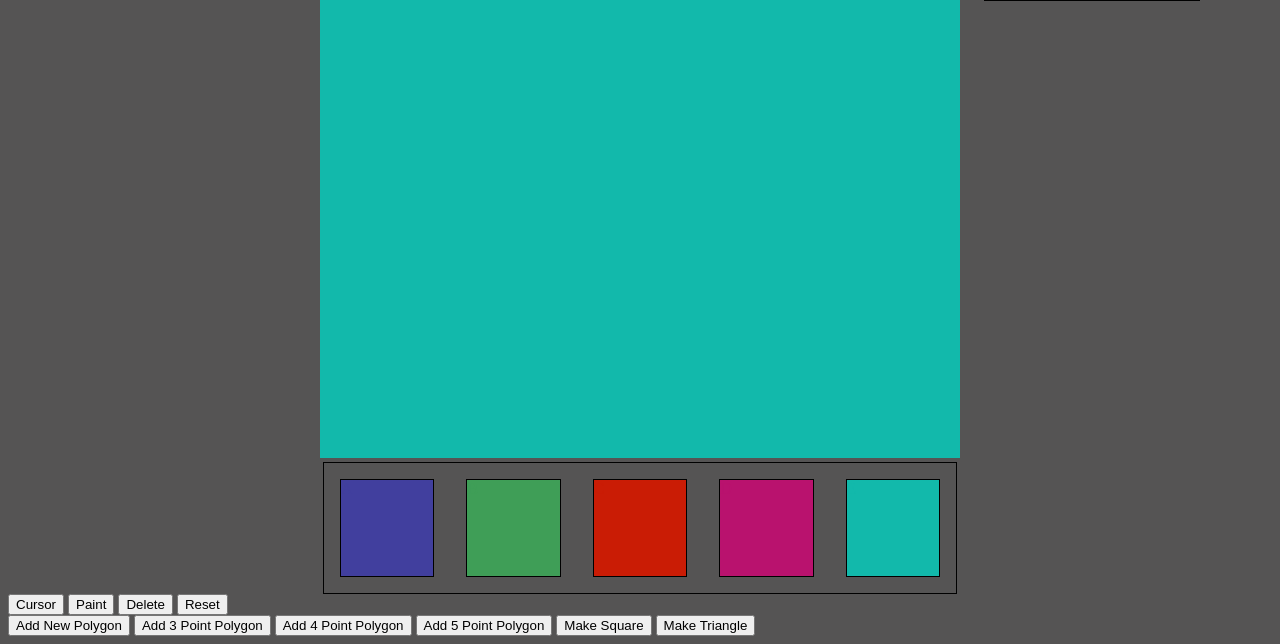
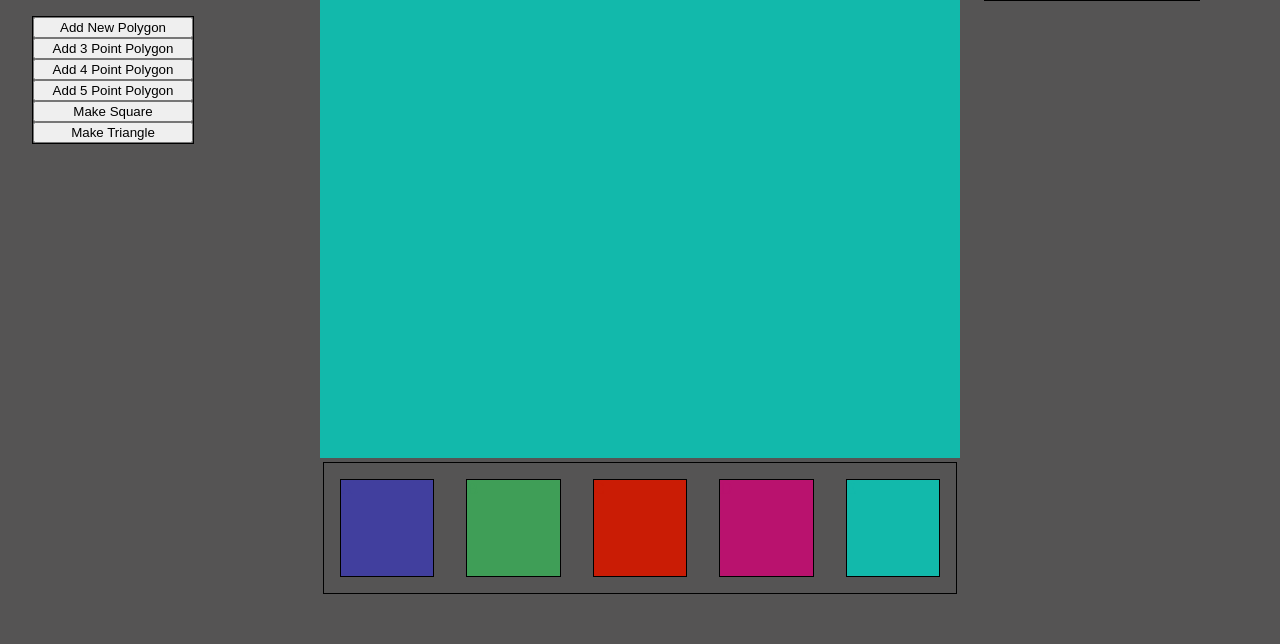
Before and after one commit to JustSteve2k/ColoringBook, a plain HTML site: page index.html in a window 1280 px wide. Shown: the part 224-868 px from the top of the page. After the commit the page ends 826 px from the top, so only its background shows below. Drawn offline with Linux system fonts and the light colour scheme.

Commit message:
button css

```diff
--- a/style.css
+++ b/style.css
@@ -15,6 +15,7 @@ body {
   margin: 0 auto;
 }
 
+/*For color palette buttons */
 #selectedColorArea {
   border: 1px solid black;
   text-align: center;
@@ -22,10 +23,6 @@ body {
   top: 5rem;
   right: 5rem;
   position: fixed;
-}
-
-.example {
-  width: 100%;
 }
 
 .colorSelectionArea {
@@ -48,6 +45,39 @@ body {
   border: 1px solid red;
   box-shadow: 0px 0px 15px red;
   transition: 0.25s;
+}
+
+/*WORK BUTTONS SECTION*/
+.workButtons {
+  border: 1px solid black;
+  width: 10rem;
+  display: flex;
+  flex-direction: column;
+  position: absolute;
+  left: 2rem;
+  top: 5rem;
+}
+
+/*CREATE BUTTONS SECTION*/
+.createButtons {
+  border: 1px solid black;
+  width: 10rem;
+  display: flex;
+  flex-direction: column;
+  position: absolute;
+  left: 2rem;
+  top: 15rem;
+}
+
+/*SPECIAL BUTTON HELPER CLASSES*/
+.enabled {
+  background-color: #3a3939;
+  color: white;
+}
+
+.notReady {
+  background-color: #3a3939;
+  color: rgb(124, 28, 28);
 }
 
 /*SVG COLORS*/
```
